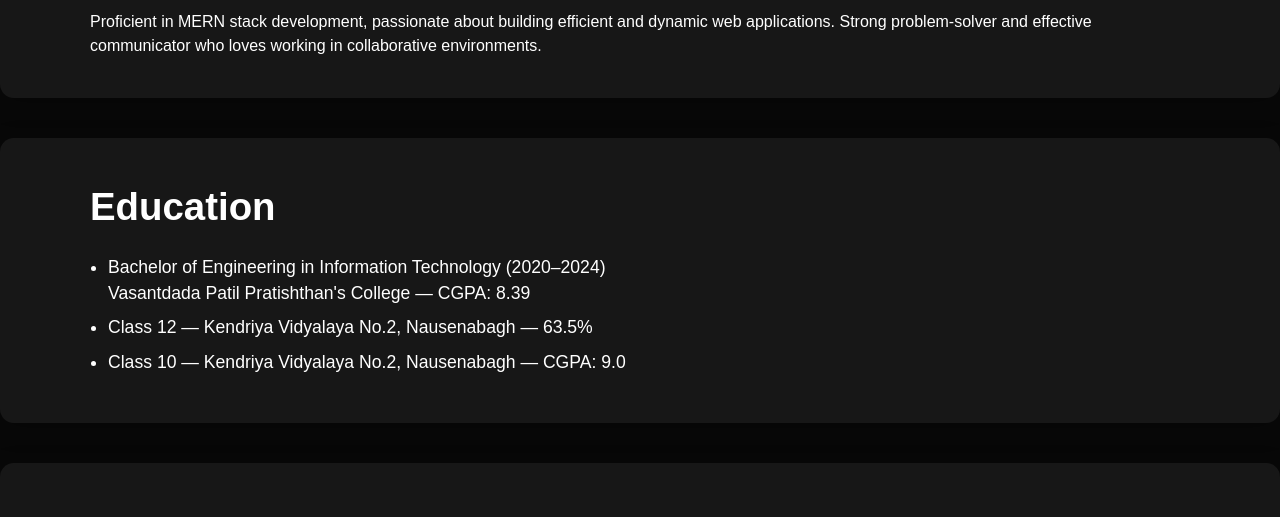
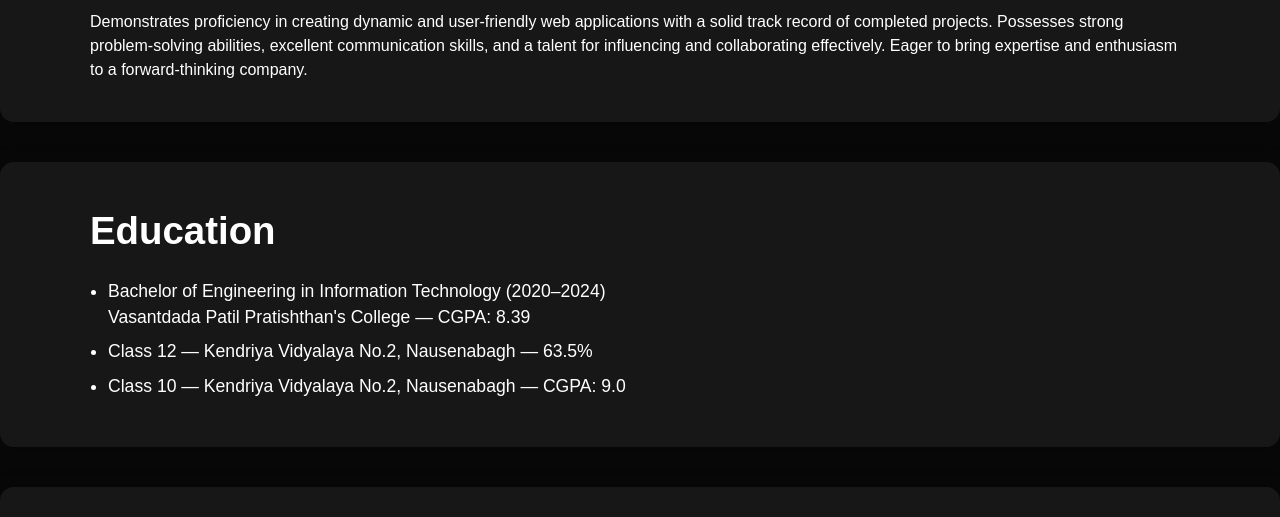
Before and after one commit to GAURAV3136/Portfolio, a plain HTML site: page index.html in a window 1280 px wide. Shown: the part 583-1100 px from the top of the page. Drawn offline with Linux system fonts and the light colour scheme.

Commit message:
Revise content in index.html for clarity and detail
Updated the content in the index.html file to enhance the description of skills and experience.

```diff
--- a/index.html
+++ b/index.html
@@ -50,8 +50,10 @@
         <div class="container">
             <h1 class="sub-title">About Me</h1>
             <p>
-                Proficient in MERN stack development, passionate about building efficient and dynamic web applications.
-                Strong problem-solver and effective communicator who loves working in collaborative environments.
+                Demonstrates proficiency in creating dynamic and user-friendly web applications with a solid track
+record of completed projects. Possesses strong problem-solving abilities, excellent communication
+skills, and a talent for influencing and collaborating effectively. Eager to bring expertise and
+enthusiasm to a forward-thinking company.
             </p>
         </div>
     </section>
```
